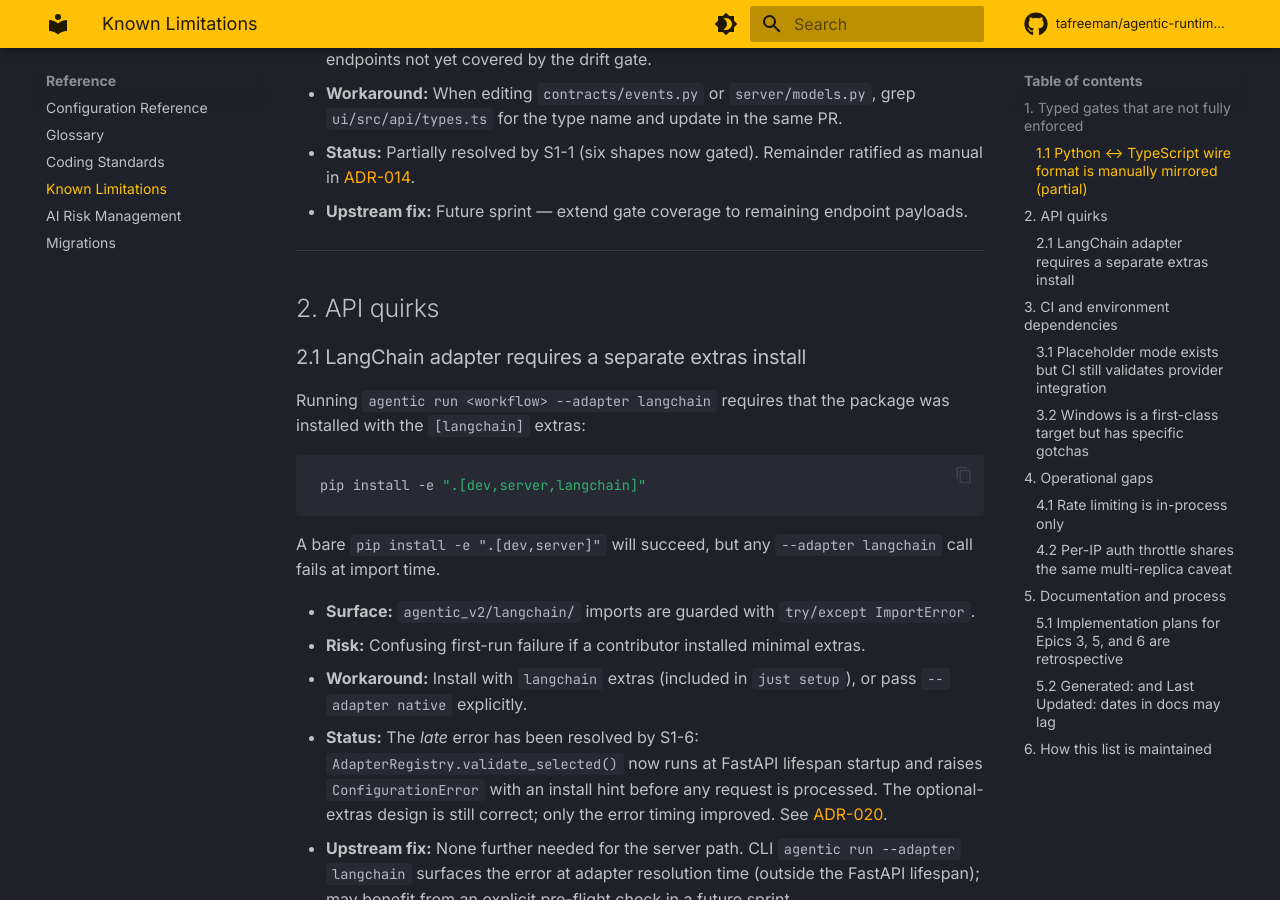
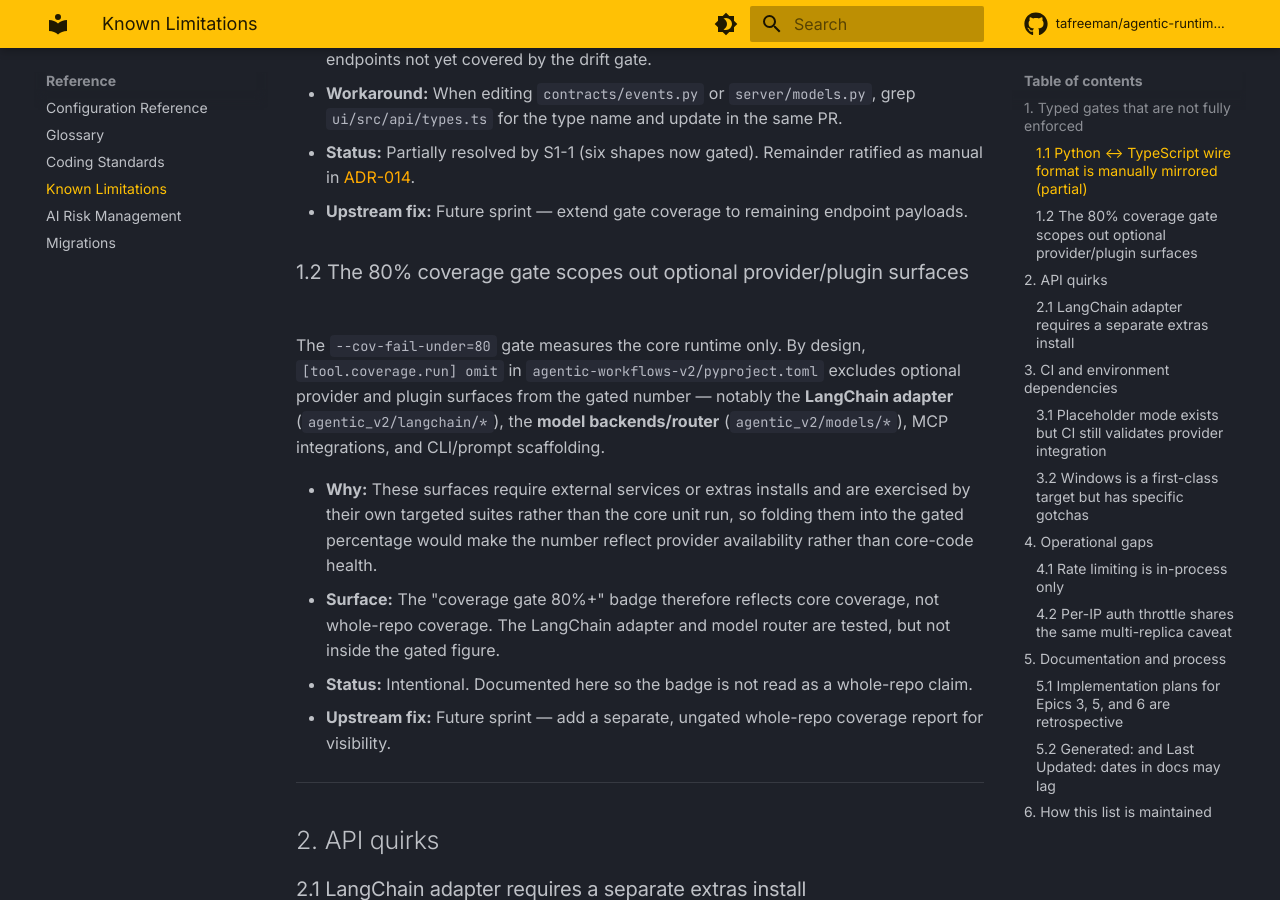
Before and after one commit to tafreeman/agentic-runtime-platform, an MkDocs documentation site: the page built from docs/KNOWN_LIMITATIONS.md, in a window 1280 px wide and 900 px high, scrolled down 917 px. Built offline with MkDocs 1.6.1 and Material for MkDocs 9.7.7, drawn with Linux system fonts in a browser that asks for light colours; comment, search, counter and statistics services are not loaded.

Commit message:
docs: footnote that the 80% coverage gate is core-scoped (#26)
The "coverage gate 80%+" badge measured only the core runtime — the
LangChain adapter and model backends/router are omitted from the gated
number (covered by their own targeted suites). Added KNOWN_LIMITATIONS
§1.2 explaining the scope and relabeled/repointed the badge to it so it
is not read as a whole-repo claim.

Co-authored-by: Andy Freeman <tandfreeman@gmail.com>

```diff
--- a/docs/KNOWN_LIMITATIONS.md
+++ b/docs/KNOWN_LIMITATIONS.md
@@ -23,6 +23,15 @@ Sprint 1 (S1-1) extended the schema-drift CI gate to cover six HTTP response sha
 - **Workaround:** When editing `contracts/events.py` or `server/models.py`, grep `ui/src/api/types.ts` for the type name and update in the same PR.
 - **Status:** Partially resolved by S1-1 (six shapes now gated). Remainder ratified as manual in [ADR-014](adr/ADR-014-pydantic-wire-format.md).
 - **Upstream fix:** Future sprint — extend gate coverage to remaining endpoint payloads.
+
+### 1.2 The 80% coverage gate scopes out optional provider/plugin surfaces
+
+The `--cov-fail-under=80` gate measures the core runtime only. By design, `[tool.coverage.run] omit` in `agentic-workflows-v2/pyproject.toml` excludes optional provider and plugin surfaces from the gated number — notably the **LangChain adapter** (`agentic_v2/langchain/*`), the **model backends/router** (`agentic_v2/models/*`), MCP integrations, and CLI/prompt scaffolding.
+
+- **Why:** These surfaces require external services or extras installs and are exercised by their own targeted suites rather than the core unit run, so folding them into the gated percentage would make the number reflect provider availability rather than core-code health.
+- **Surface:** The "coverage gate 80%+" badge therefore reflects core coverage, not whole-repo coverage. The LangChain adapter and model router are tested, but not inside the gated figure.
+- **Status:** Intentional. Documented here so the badge is not read as a whole-repo claim.
+- **Upstream fix:** Future sprint — add a separate, ungated whole-repo coverage report for visibility.
 
 ---
 
```
Also changed, not shown: README.md (+1 -1 lines).
